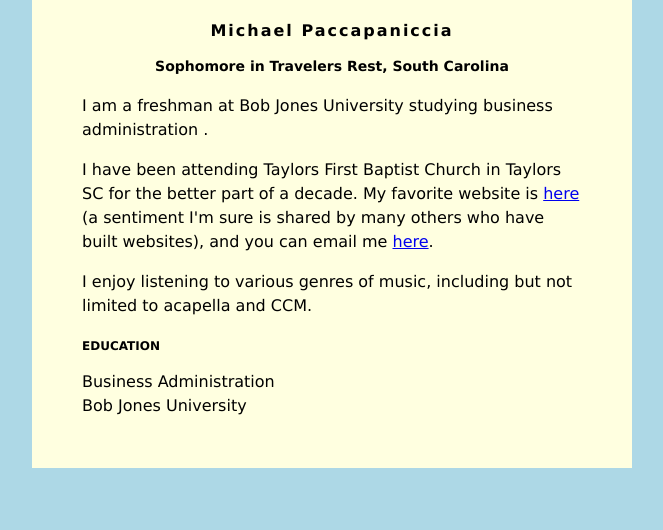
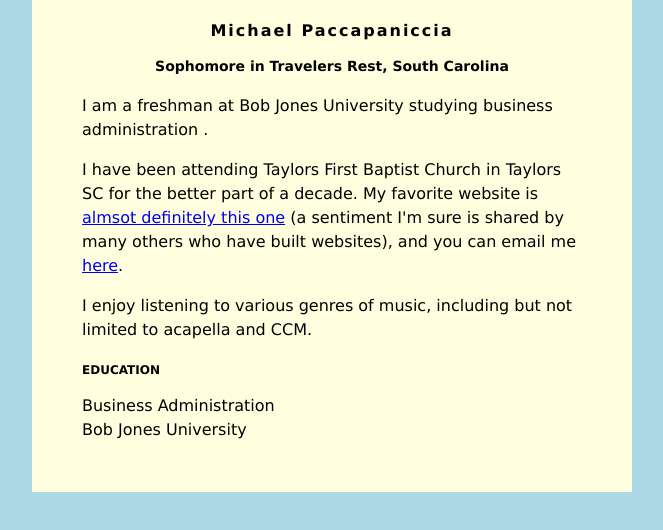
Before and after one commit to sizzlevegetable/sizzlevegetable.github.io, a plain HTML site: page index.html in a window 1280 px wide. Shown: the whole page, without its empty margins (308-971 px from the left). Drawn offline with Linux system fonts and the light colour scheme.

Commit message:
Update index.html

```diff
--- a/index.html
+++ b/index.html
@@ -37,7 +37,7 @@ h3 {
          </p>
          <p>
             I have been attending Taylors First Baptist Church in Taylors SC for the better part of a decade. My favorite website is
-            <a href="https://www.youtube.com/watch?v=dQw4w9WgXcQ/">here</a> (a sentiment I'm sure is shared by many others who have built websites), and you can email me
+            <a href="https://www.youtube.com/watch?v=dQw4w9WgXcQ/">almsot definitely this one</a> (a sentiment I'm sure is shared by many others who have built websites), and you can email me
             <a href="mailto:mpacc894@bju.edu">here</a>.
          </p>
          <p>
```
